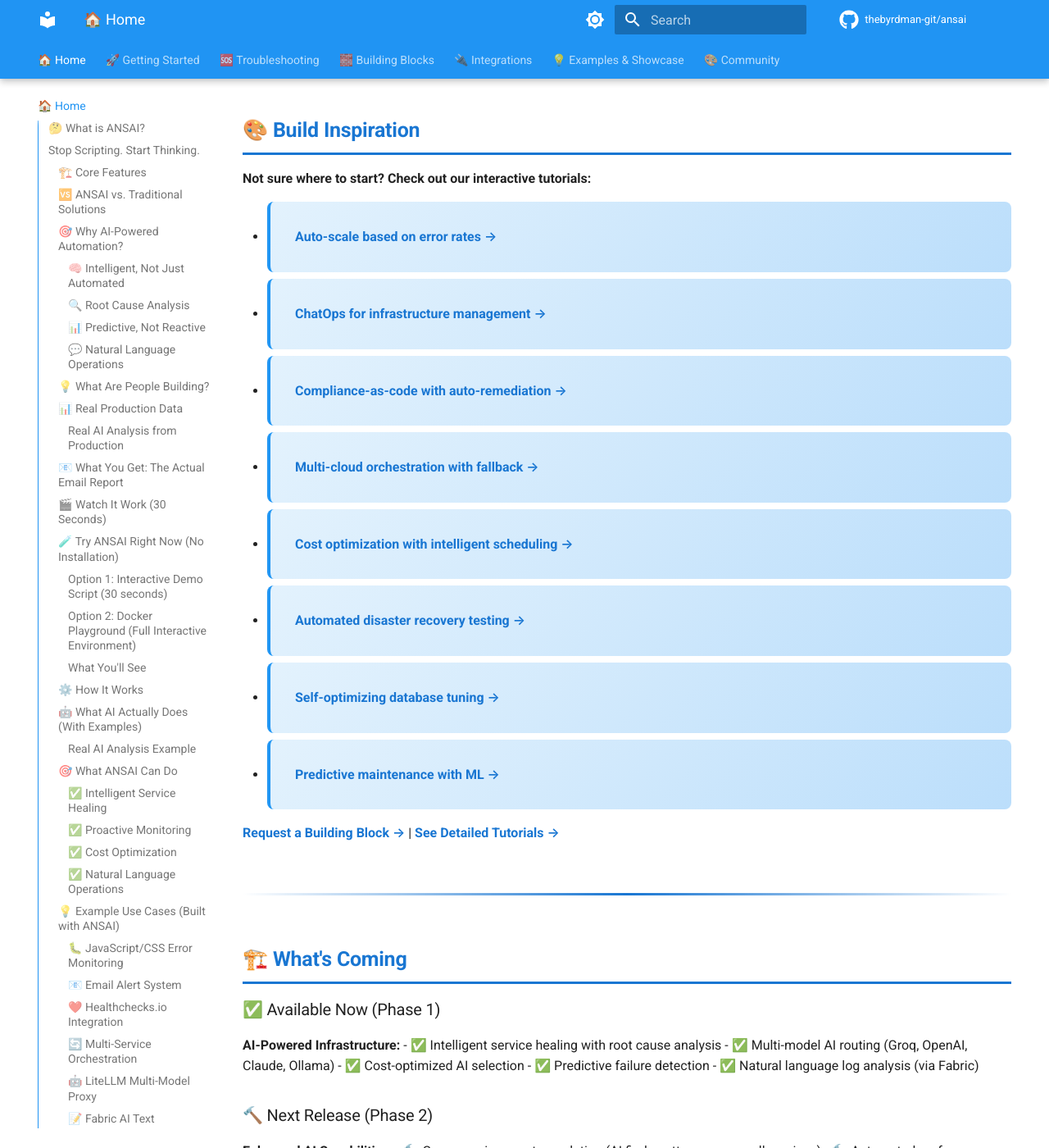
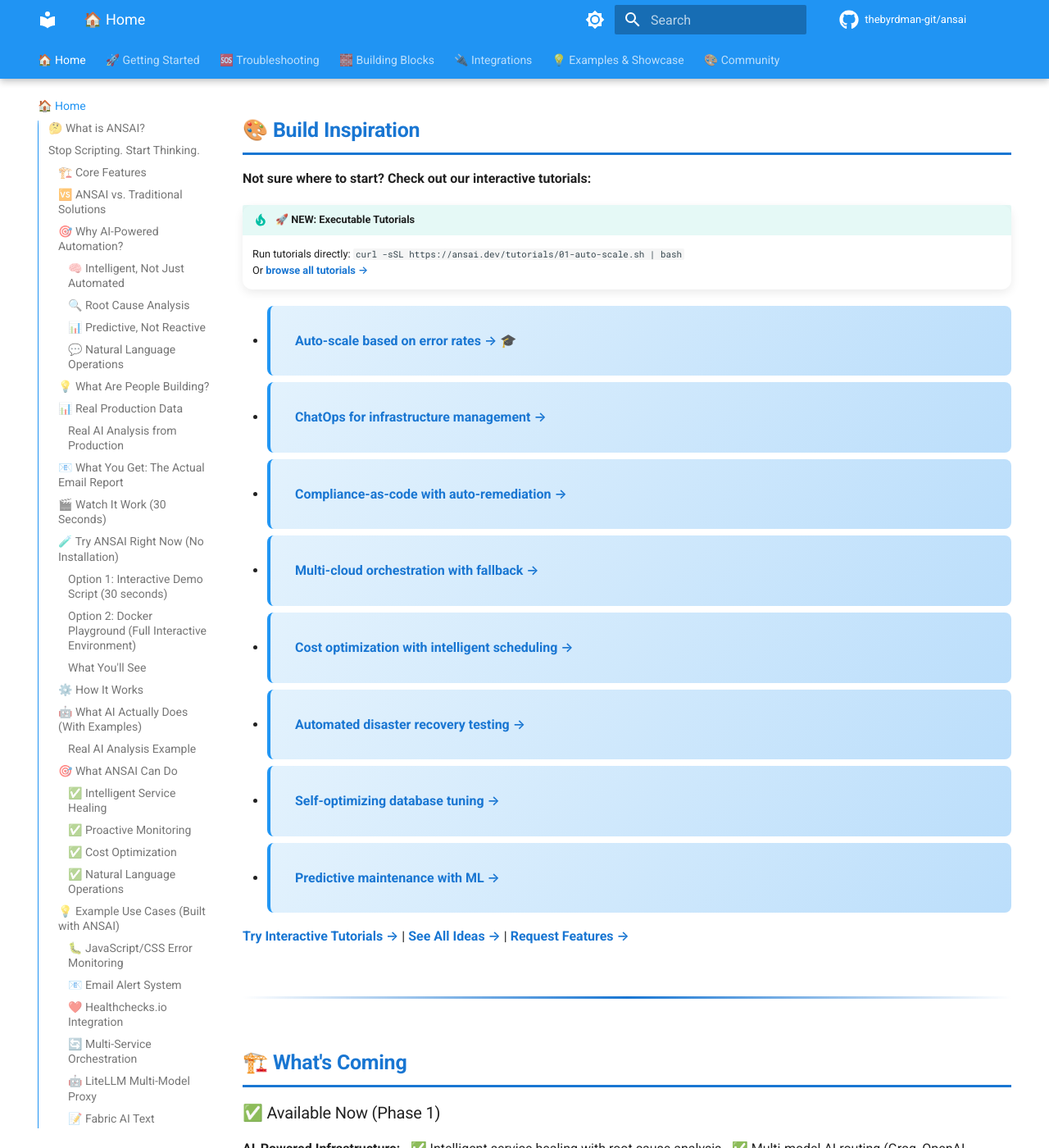
Before and after one commit to thebyrdman-git/ansai, an MkDocs documentation site: the page built from docs/index.md, in a window 1280 px wide and 1400 px high, scrolled down 18953 px. Shown: the whole window at 82% size. Built offline with MkDocs 1.6.1 and Material for MkDocs 9.7.7, drawn with Linux system fonts in a browser that asks for light colours; comment, search, counter and statistics services are not loaded.

Commit message:
docs: Add interactive tutorials to landing page Build Inspiration section

```diff
--- a/docs/index.md
+++ b/docs/index.md
@@ -846,9 +846,13 @@
 
 **Not sure where to start? Check out our interactive tutorials:**
 
+!!! tip "🚀 NEW: Executable Tutorials"
+    Run tutorials directly: `curl -sSL https://ansai.dev/tutorials/01-auto-scale.sh | bash`
+    Or [browse all tutorials →](examples/tutorials/)
+
 <div class="grid" markdown>
 
-- **[Auto-scale based on error rates →](INSPIRATION.md#infrastructure-automation)**
+- **[Auto-scale based on error rates →](examples/tutorials/01-auto-scale-on-errors.sh)** 🎓
 - **[ChatOps for infrastructure management →](INSPIRATION.md#infrastructure-automation)**
 - **[Compliance-as-code with auto-remediation →](INSPIRATION.md#security-and-compliance)**
 - **[Multi-cloud orchestration with fallback →](INSPIRATION.md#infrastructure-automation)**
@@ -859,7 +863,7 @@
 
 </div>
 
-**[Request a Building Block →](https://github.com/thebyrdman-git/ansai/issues)** | **[See Detailed Tutorials →](INSPIRATION.md)**
+**[Try Interactive Tutorials →](examples/tutorials/)** | **[See All Ideas →](INSPIRATION.md)** | **[Request Features →](https://github.com/thebyrdman-git/ansai/issues)**
 
 ---
 
```
